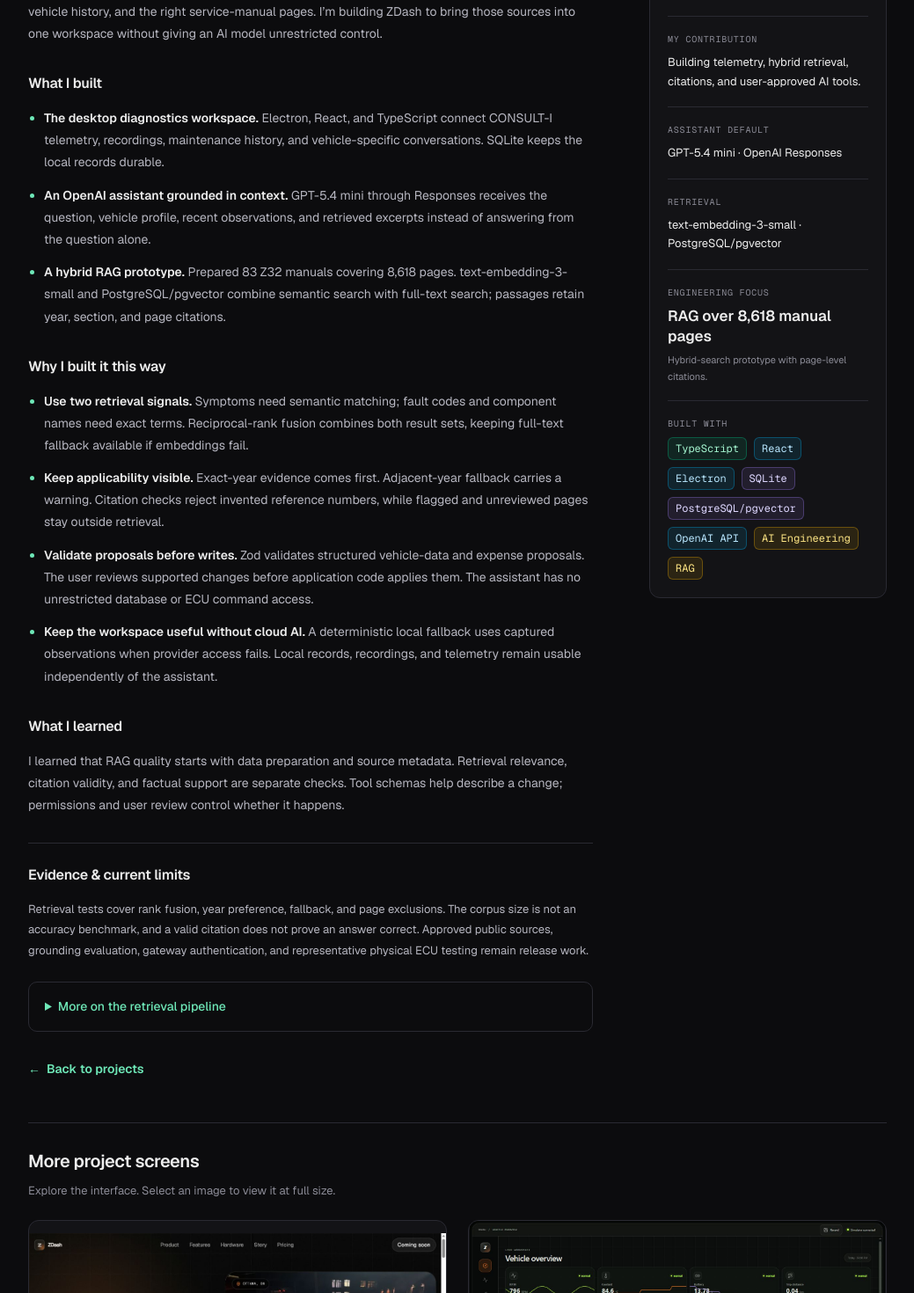
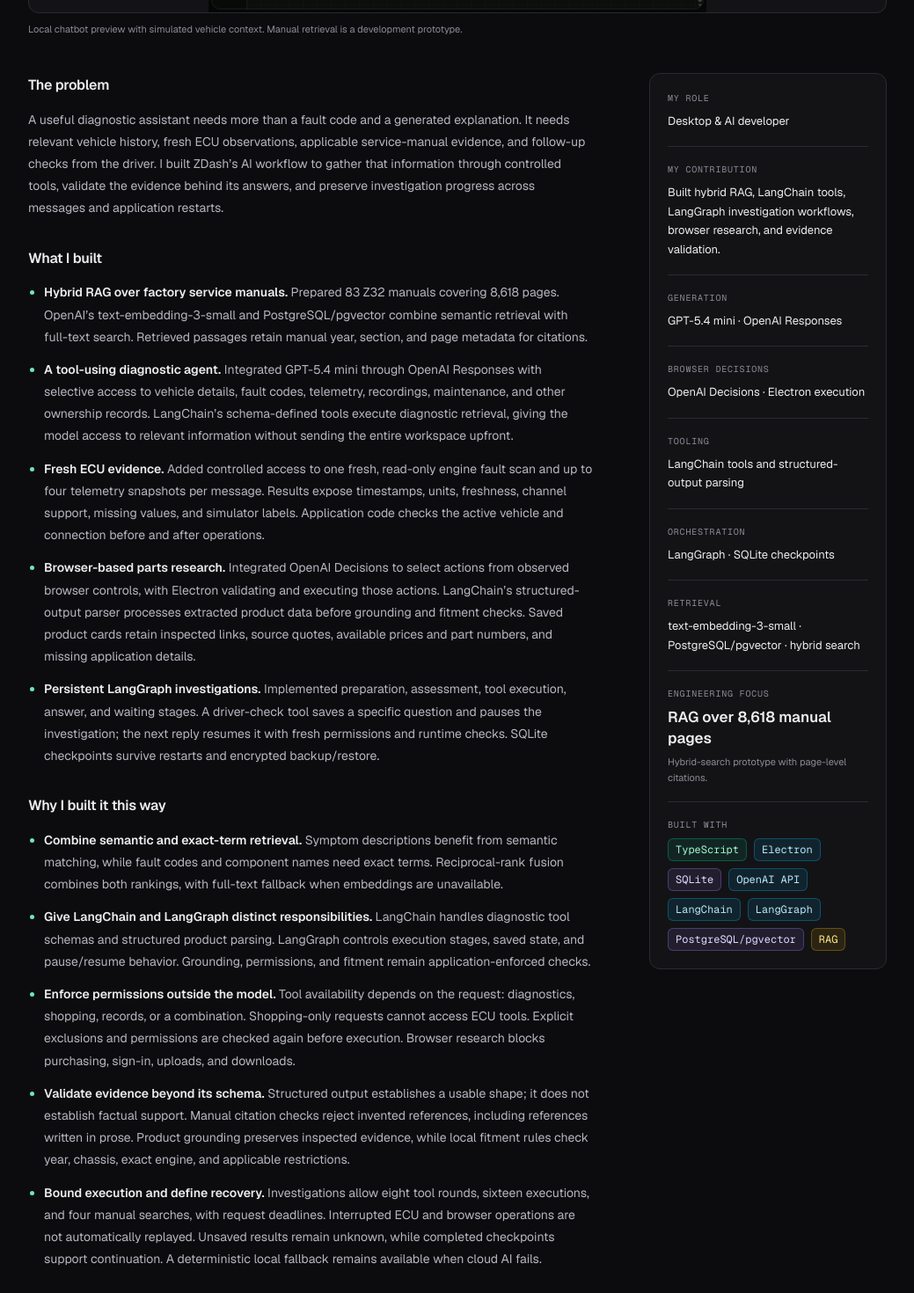
Before and after one commit to khalifehbasiri/khalifeh-portfolio, a Next.js app: page /projects/zdash in a window 1280 px wide. Shown: the part 780-2250 px from the top of the page at 88% size, without its empty margins (120-1159 px from the left). Built offline with nearby package versions, Linux system fonts and the light colour scheme.

Commit message:
Update ZDash AI agent case study and portfolio skills

```diff
--- a/app/data/portfolio.ts
+++ b/app/data/portfolio.ts
@@ -210,20 +210,20 @@
   },
   {
     id: "zdash",
-    title: "ZDash: AI-Assisted Diagnostics",
+    title: "ZDash: AI Diagnostic Agent",
     summary:
-      "Live CONSULT-I diagnostics with an AI assistant. OpenAI and pgvector power RAG over service manuals, grounded in vehicle context.",
-    summaryHighlights: ["AI assistant", "RAG"],
+      "A Windows vehicle diagnostics app with an AI agent that gathers live ECU data, searches service manuals, researches parts, and resumes saved investigations.",
+    summaryHighlights: ["AI agent", "saved investigations"],
     role: "Desktop & AI developer",
     contribution:
-      "Building telemetry, hybrid retrieval, citations, and user-approved AI tools.",
+      "Built hybrid RAG, LangChain tools, LangGraph investigation workflows, browser research, and evidence validation.",
     status: "In development",
     outcome: {
       headline: "RAG over 8,618 manual pages",
       detail: "Hybrid-search prototype with page-level citations.",
     },
     description:
-      "Building a Windows diagnostics app for Nissan and Infiniti CONSULT-I ECUs with live telemetry and guarded fault-code workflows. Integrated an AI assistant with Zod-validated, user-approved tools; prototyped Retrieval-Augmented Generation (RAG) over 8,618 service-manual pages using PostgreSQL/pgvector hybrid search and page-level citations.",
+      "Built an OpenAI-powered diagnostic agent for Nissan and Infiniti CONSULT-I vehicles with hybrid RAG over 8,618 service-manual pages, schema-defined LangChain tools, persistent LangGraph investigations, browser-based parts research, and application-enforced evidence validation.",
     image: "/images/projects/zdash-webpage.png",
     imageAlt:
       "ZDash website showing a classic Nissan 300ZX, live vehicle telemetry, and automotive ownership features",
@@ -248,12 +248,12 @@
     ],
     tags: [
       "TypeScript",
-      "React",
       "Electron",
       "SQLite",
+      "OpenAI API",
+      "LangChain",
+      "LangGraph",
       "PostgreSQL/pgvector",
-      "OpenAI API",
-      "AI Engineering",
       "RAG",
     ],
     links: [
@@ -624,6 +624,8 @@
       "Electron",
       "OpenAI API",
       "Zod",
+      "LangChain",
+      "LangGraph",
       "Docker",
       "Microsoft Azure",
       "Azure Blob Storage",
@@ -658,6 +660,8 @@
       "Web Security",
       "Machine Learning & AI",
       "AI Engineering",
+      "AI Agents",
+      "Tool Calling",
       "Prompt Engineering",
       "Retrieval-Augmented Generation",
       "Automotive Software",
--- a/app/lib/tech-stack-colors.ts
+++ b/app/lib/tech-stack-colors.ts
@@ -31,6 +31,8 @@
   Alembic: "Frameworks & Tools",
   WebSockets: "Frameworks & Tools",
   Electron: "Frameworks & Tools",
+  LangChain: "Frameworks & Tools",
+  LangGraph: "Frameworks & Tools",
   "Chrome Extensions": "Frameworks & Tools",
   "Manifest V3": "Frameworks & Tools",
   "GitHub API": "Frameworks & Tools",
--- a/app/projects/CaseStudy.tsx
+++ b/app/projects/CaseStudy.tsx
@@ -10,6 +10,7 @@
 
 export type CaseStudyStory = {
   discipline: string;
+  origin?: string;
   introduction: string;
   preview: { src: string; alt: string; caption: string };
   problem: string;
@@ -17,6 +18,7 @@
   decisions: { title: string; body: string }[];
   learned: string;
   evidence: string;
+  nextSteps?: string;
   facts?: { label: string; value: string }[];
   details?: { title: string; content: ReactNode };
 };
@@ -98,6 +100,9 @@
             <h1 id="case-study-title">{project.title}</h1>
             <ProjectStatus status={project.status} />
           </div>
+          {story.origin ? (
+            <p className={styles.introduction}>{story.origin}</p>
+          ) : null}
           <p className={styles.introduction}>{story.introduction}</p>
           <div className={styles.actions}>
             {actions.map((action) => (
@@ -158,6 +163,12 @@
                 </div>
               </details>
             )}
+            {story.nextSteps ? (
+              <section className={styles.evidence} aria-labelledby="next-steps-title">
+                <h2 id="next-steps-title">What’s next</h2>
+                <p>{story.nextSteps}</p>
+              </section>
+            ) : null}
             <Link className={styles.returnLink} href="/projects">
               <span aria-hidden="true">←</span> Back to projects
             </Link>
--- a/app/projects/case-studies.tsx
+++ b/app/projects/case-studies.tsx
@@ -540,9 +540,11 @@
 };
 
 export const zdashStory: CaseStudyStory = {
-  discipline: "AI engineering & RAG",
+  discipline: "AI engineering, agent workflows & RAG",
+  origin:
+    "ZDash started with my own car. I was using an outdated diagnostics program to read ECU data, then feeding those readings into ChatGPT to help me understand the problem and work through repairs. Moving information between the two tools gave me the idea: build a diagnostics app that connects directly to the ECU and includes an AI agent that can investigate the data.",
   introduction:
-    "A CONSULT-I diagnostics workspace with an AI assistant that connects vehicle context to cited service-manual evidence.",
+    "That became ZDash, a Windows diagnostics app for Nissan and Infiniti CONSULT-I vehicles. I built an OpenAI-powered diagnostic agent with hybrid service-manual retrieval, schema-defined LangChain tools, LangGraph investigation control, and browser-based parts research.",
   preview: {
     src: "/images/projects/zdash-ai-chatbot.jpg",
     alt: "ZDash AI chatbot with vehicle context and a sample diagnostic conversation",
@@ -550,48 +552,65 @@
       "Local chatbot preview with simulated vehicle context. Manual retrieval is a development prototype.",
   },
   problem:
-    "A fault code alone rarely explains what to inspect next. Useful diagnostics need live observations, vehicle history, and the right service-manual pages. I’m building ZDash to bring those sources into one workspace without giving an AI model unrestricted control.",
+    "A useful diagnostic assistant needs more than a fault code and a generated explanation. It needs relevant vehicle history, fresh ECU observations, applicable service-manual evidence, and follow-up checks from the driver. I built ZDash’s AI workflow to gather that information through controlled tools, validate the evidence behind its answers, and preserve investigation progress across messages and application restarts.",
   built: [
     {
-      title: "The desktop diagnostics workspace.",
-      body: "Electron, React, and TypeScript connect CONSULT-I telemetry, recordings, maintenance history, and vehicle-specific conversations. SQLite keeps the local records durable.",
+      title: "Hybrid RAG over factory service manuals.",
+      body: "Prepared 83 Z32 manuals covering 8,618 pages. OpenAI’s text-embedding-3-small and PostgreSQL/pgvector combine semantic retrieval with full-text search. Retrieved passages retain manual year, section, and page metadata for citations.",
     },
     {
-      title: "An OpenAI assistant grounded in context.",
-      body: "GPT-5.4 mini through Responses receives the question, vehicle profile, recent observations, and retrieved excerpts instead of answering from the question alone.",
+      title: "A tool-using diagnostic agent.",
+      body: "Integrated GPT-5.4 mini through OpenAI Responses with selective access to vehicle details, fault codes, telemetry, recordings, maintenance, and other ownership records. LangChain’s schema-defined tools execute diagnostic retrieval, giving the model access to relevant information without sending the entire workspace upfront.",
     },
     {
-      title: "A hybrid RAG prototype.",
-      body: "Prepared 83 Z32 manuals covering 8,618 pages. text-embedding-3-small and PostgreSQL/pgvector combine semantic search with full-text search; passages retain year, section, and page citations.",
+      title: "Fresh ECU evidence.",
+      body: "Added controlled access to one fresh, read-only engine fault scan and up to four telemetry snapshots per message. Results expose timestamps, units, freshness, channel support, missing values, and simulator labels. Application code checks the active vehicle and connection before and after operations.",
+    },
+    {
+      title: "Browser-based parts research.",
+      body: "Integrated OpenAI Decisions to select actions from observed browser controls, with Electron validating and executing those actions. LangChain’s structured-output parser processes extracted product data before grounding and fitment checks. Saved product cards retain inspected links, source quotes, available prices and part numbers, and missing application details.",
+    },
+    {
+      title: "Persistent LangGraph investigations.",
+      body: "Implemented preparation, assessment, tool execution, answer, and waiting stages. A driver-check tool saves a specific question and pauses the investigation; the next reply resumes it with fresh permissions and runtime checks. SQLite checkpoints survive restarts and encrypted backup/restore.",
     },
   ],
   decisions: [
     {
-      title: "Use two retrieval signals.",
-      body: "Symptoms need semantic matching; fault codes and component names need exact terms. Reciprocal-rank fusion combines both result sets, keeping full-text fallback available if embeddings fail.",
+      title: "Combine semantic and exact-term retrieval.",
+      body: "Symptom descriptions benefit from semantic matching, while fault codes and component names need exact terms. Reciprocal-rank fusion combines both rankings, with full-text fallback when embeddings are unavailable.",
     },
     {
-      title: "Keep applicability visible.",
-      body: "Exact-year evidence comes first. Adjacent-year fallback carries a warning. Citation checks reject invented reference numbers, while flagged and unreviewed pages stay outside retrieval.",
+      title: "Give LangChain and LangGraph distinct responsibilities.",
+      body: "LangChain handles diagnostic tool schemas and structured product parsing. LangGraph controls execution stages, saved state, and pause/resume behavior. Grounding, permissions, and fitment remain application-enforced checks.",
     },
     {
-      title: "Validate proposals before writes.",
-      body: "Zod validates structured vehicle-data and expense proposals. The user reviews supported changes before application code applies them. The assistant has no unrestricted database or ECU command access.",
+      title: "Enforce permissions outside the model.",
+      body: "Tool availability depends on the request: diagnostics, shopping, records, or a combination. Shopping-only requests cannot access ECU tools. Explicit exclusions and permissions are checked again before execution. Browser research blocks purchasing, sign-in, uploads, and downloads.",
     },
     {
-      title: "Keep the workspace useful without cloud AI.",
-      body: "A deterministic local fallback uses captured observations when provider access fails. Local records, recordings, and telemetry remain usable independently of the assistant.",
+      title: "Validate evidence beyond its schema.",
+      body: "Structured output establishes a usable shape; it does not establish factual support. Manual citation checks reject invented references, including references written in prose. Product grounding preserves inspected evidence, while local fitment rules check year, chassis, exact engine, and applicable restrictions.",
+    },
+    {
+      title: "Bound execution and define recovery.",
+      body: "Investigations allow eight tool rounds, sixteen executions, and four manual searches, with request deadlines. Interrupted ECU and browser operations are not automatically replayed. Unsaved results remain unknown, while completed checkpoints support continuation. A deterministic local fallback remains available when cloud AI fails.",
     },
   ],
   learned:
-    "I learned that RAG quality starts with data preparation and source metadata. Retrieval relevance, citation validity, and factual support are separate checks. Tool schemas help describe a change; permissions and user review control whether it happens.",
+    "I learned to build an AI workflow around explicit evidence and state. Retrieval relevance, citation validity, and factual support require separate checks. Tool schemas define inputs, while application code controls access and validates results. Persistent investigations also require clear recovery rules: saving a conversation does not guarantee that every interrupted operation produced a durable result.",
   evidence:
-    "Retrieval tests cover rank fusion, year preference, fallback, and page exclusions. The corpus size is not an accuracy benchmark, and a valid citation does not prove an answer correct. Approved public sources, grounding evaluation, gateway authentication, and representative physical ECU testing remain release work.",
+    "Verified 122 tests, 17 UI workflows, build/typecheck, persistence, encrypted backup/restore, and browser behavior. These checks demonstrate implemented workflows; they do not establish diagnostic accuracy or physical-car reliability. Physical-car and packaged-Windows acceptance remain open. Supplier coverage is incomplete, and a process crash during browser research can lose listings collected before the tool returns. Manual retrieval remains a development prototype; the Z32 corpus does not establish coverage for other vehicles.",
+  nextSteps:
+    "Moving forward, I’m working on adding mobile and Apple CarPlay support to bring ZDash’s diagnostics and AI-assisted workflows into more accessible, in-car experiences.",
   facts: [
-    { label: "Assistant default", value: "GPT-5.4 mini · OpenAI Responses" },
+    { label: "Generation", value: "GPT-5.4 mini · OpenAI Responses" },
+    { label: "Browser decisions", value: "OpenAI Decisions · Electron execution" },
+    { label: "Tooling", value: "LangChain tools and structured-output parsing" },
+    { label: "Orchestration", value: "LangGraph · SQLite checkpoints" },
     {
       label: "Retrieval",
-      value: "text-embedding-3-small · PostgreSQL/pgvector",
+      value: "text-embedding-3-small · PostgreSQL/pgvector · hybrid search",
     },
   ],
   details: {
```
